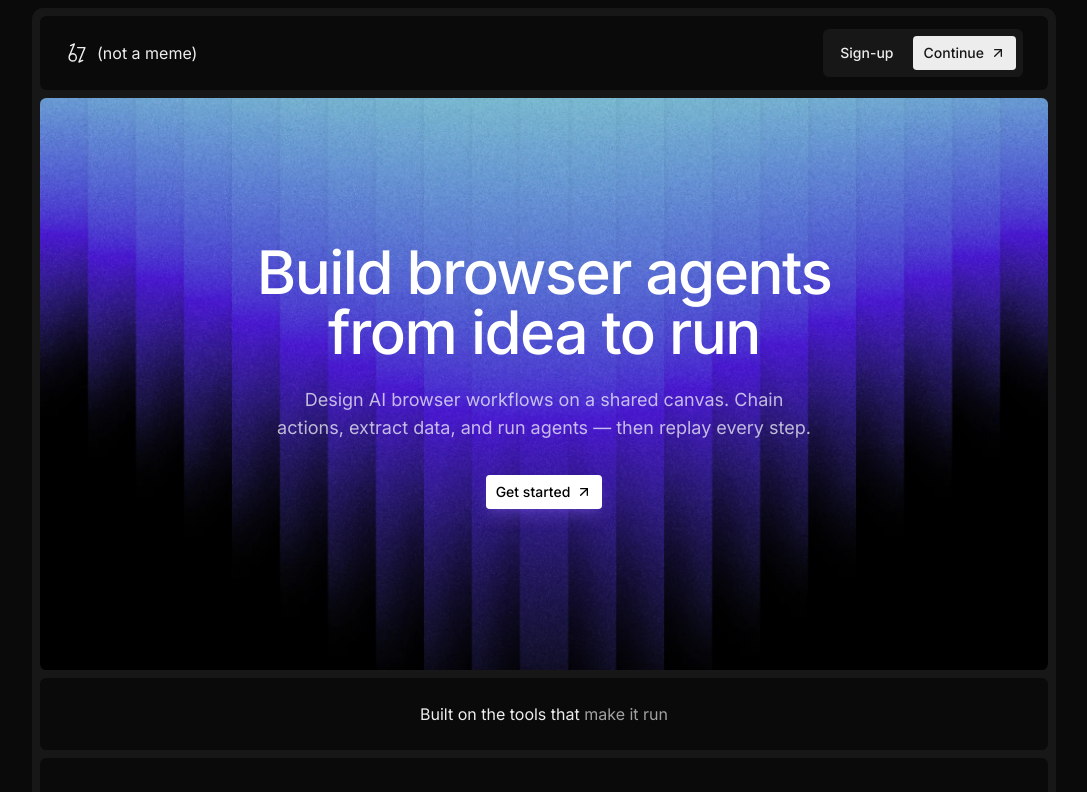
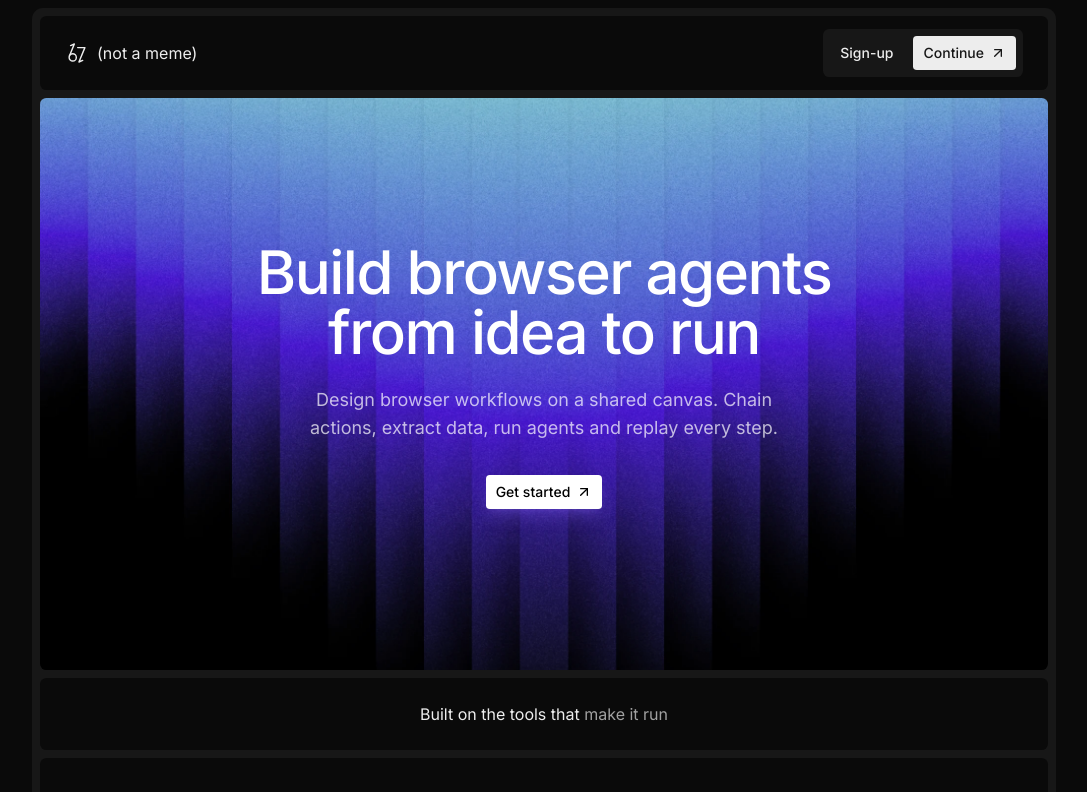
Before and after one commit to vl0ct/6N7, a Next.js app: page / in a window 1280 px wide. Shown: the top 792 px of the page, without its empty margins (96-1183 px from the left). Built offline with nearby package versions, Linux system fonts and the light colour scheme.

Commit message:
style(landing): reflow the hero headline and subcopy

```diff
--- a/features/landing/components/hero.tsx
+++ b/features/landing/components/hero.tsx
@@ -31,12 +31,12 @@ export default function Hero() {
             <div className="relative z-10 mx-auto flex max-w-3xl flex-col items-center text-center">
               <h1 className="mt-8 text-5xl font-medium tracking-tight text-balance text-white md:text-6xl">
                 Build browser agents
-                <br className="hidden sm:block" /> from idea to run
+                from idea to run
               </h1>
 
               <p className="mt-6 max-w-2xl text-lg text-balance text-white/70">
-                Design AI browser workflows on a shared canvas. Chain actions,
-                extract data, and run agents — then replay every step.
+                Design browser workflows on a shared canvas. Chain actions,
+                extract data, run agents and replay every step.
               </p>
 
               <div className="mt-8 flex flex-col items-center gap-3 sm:flex-row">
```
